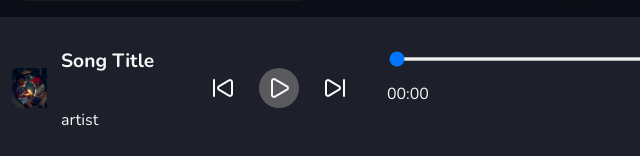
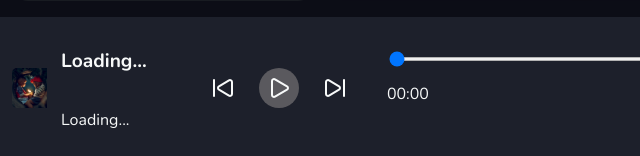
Before and after one commit to samuelBright09/RhythmoPlay, a website with bundled scripts: page index.html in a window 1280 px wide. Shown: the part 641-797 px from the top of the page, 0-640 px from the left. Built offline with nearby package versions, Linux system fonts and the light colour scheme; a script that the page names is missing; files whose address does not match are found by name.

Commit message:
test: Audio playback functionalities

```diff
--- a/index.html
+++ b/index.html
@@ -93,8 +93,8 @@
                 <img src="./assets/images/profile2.jpg" alt="Cover art" />
               </div>
               <div class="song-info">
-                <p>Song Title</p>
-                <p>artist</p>
+                <p>Loading...</p>
+                <p>Loading...</p>
               </div>
             </div>
 
--- a/scripts/player.js
+++ b/scripts/player.js
@@ -226,3 +226,4 @@ audio.addEventListener("timeupdate", updateProgress);
 
 // Initial Load
 loadSong(currentSongIndex);
+loadSongsInOrder();
```
